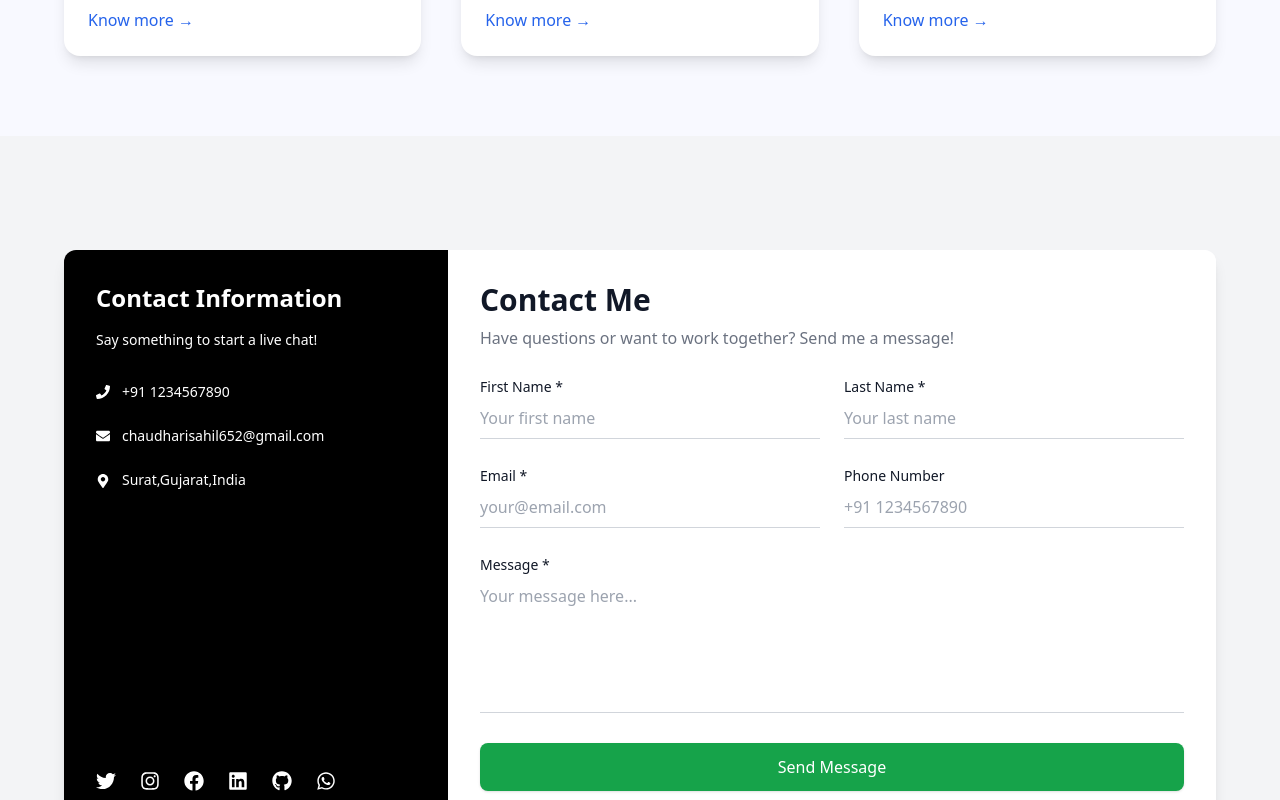
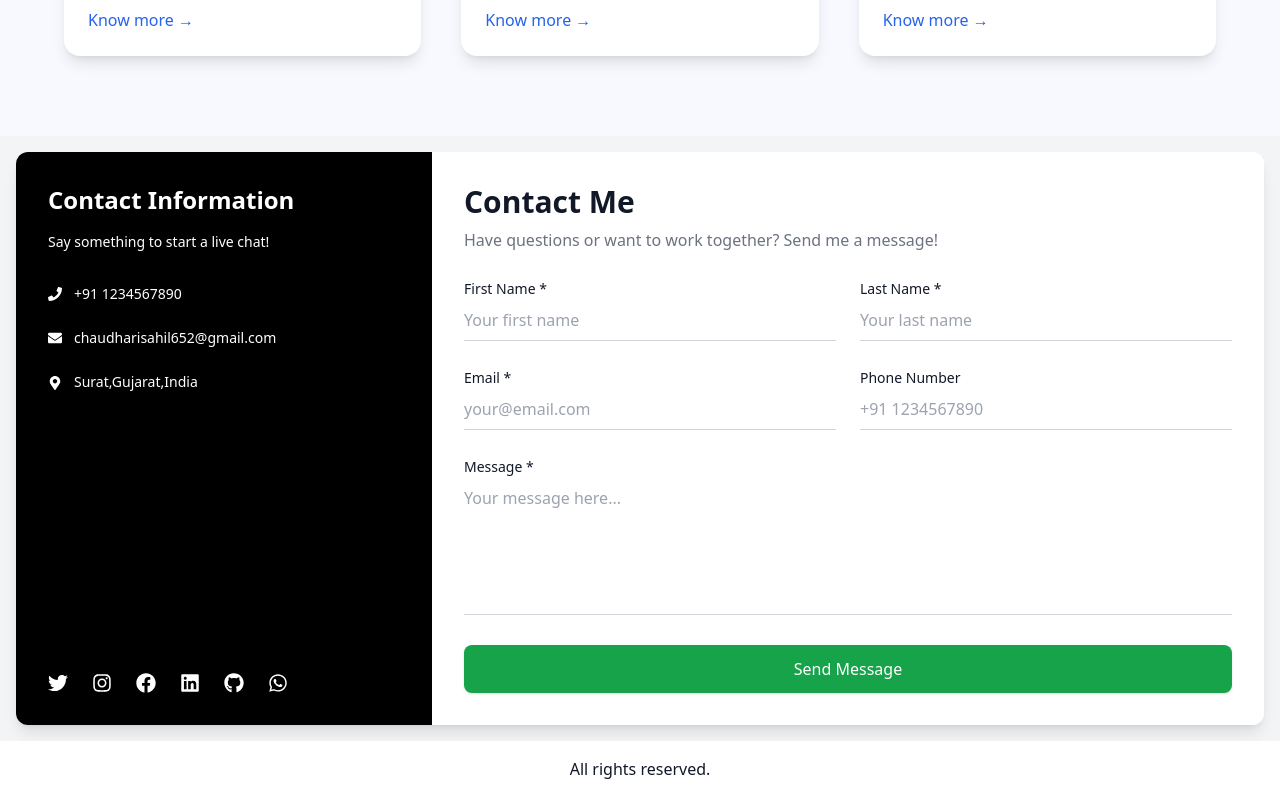
Before and after one commit to Codersahilx75/portfolio, a React (Vite) app: page / in a window 1280 px wide. Shown: the part 3400-4200 px from the top of the page. Built offline with nearby package versions, Linux system fonts and the light colour scheme; no server answers.

Commit message:
Updated project code

```diff
--- a/src/components/Contact.jsx
+++ b/src/components/Contact.jsx
@@ -54,9 +54,9 @@ function Contact() {
   return (
     <section
       id="contact"
-      className="min-h-screen bg-gray-100 dark:bg-gray-900 text-gray-900 dark:text-white flex items-center justify-center p-4"
+      className="bg-gray-100 dark:bg-gray-900 text-gray-900 dark:text-white flex items-center justify-center p-4"
     >
-      <div className="bg-white dark:bg-gray-800 shadow-lg rounded-xl w-full max-w-6xl overflow-hidden flex flex-col md:flex-row">
+      <div className="bg-white dark:bg-gray-800 shadow-lg rounded-xl w-full max-w-7xl overflow-hidden flex flex-col md:flex-row">
         {/* Left Section */}
         <div className="bg-black text-white w-full md:w-1/3 p-8 flex flex-col justify-between">
           <div>
```
